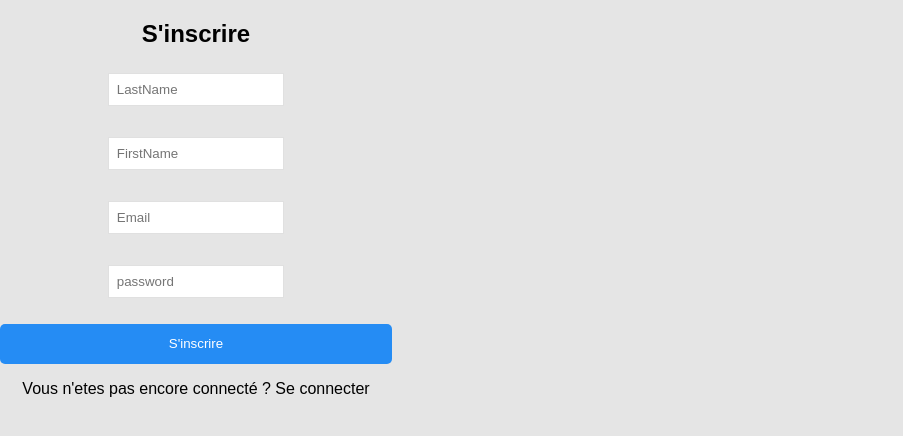
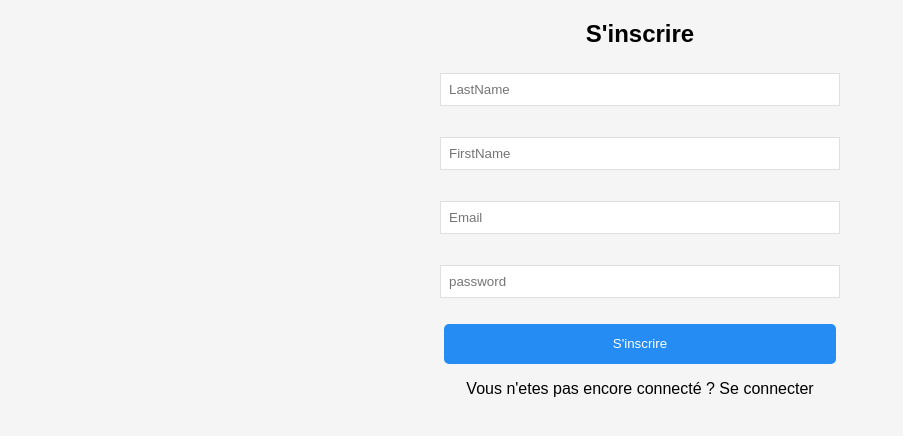
Before and after one commit to jeremydiot/chat-pepite-league-MDS1, a Next.js app in the folder frontend/: page /signin in a window 1280 px wide. Shown: the top 436 px of the page, without its empty margins (0-903 px from the left). Built offline with nearby package versions, Linux system fonts and the light colour scheme.

Commit message:
structure

```diff
--- a/frontend/pages/_app.js
+++ b/frontend/pages/_app.js
@@ -1,7 +1,7 @@
-import Layout from '../components/layout'
 import '../styles/globals.css'
-import styles from '../styles/signIn.css'
 import '../styles/login.css'
+import '../styles/Home.module.css'
+import '../styles/signIn.css'
 
 function MyApp({ Component, pageProps }) {
   return (
--- a/frontend/pages/channel.js
+++ b/frontend/pages/channel.js
@@ -1,3 +1,5 @@
+import Layout from '../components/layout'
+
 export default function Login () {
   return (
     <Layout>
--- a/frontend/pages/signin.js
+++ b/frontend/pages/signin.js
@@ -1,5 +1,7 @@
+
   export default function SignIn() {
   return (
+    <div style={{height:"100%",width:"100%",justifyContent:"center", alignItems:"center"}}>
       <div>
         <form class="container">
           <h2>S'inscrire</h2>
@@ -13,5 +15,6 @@
         <span class="logout-btn">Vous n'etes pas encore connecté ? <a href='/login'>Se connecter</a></span>
         </form>
       </div>
+    </div>
   );
 }
```
Also changed, not shown: frontend/pages/index.js (+2 -6 lines). Lines whose indentation alone changed are shown as unchanged.
